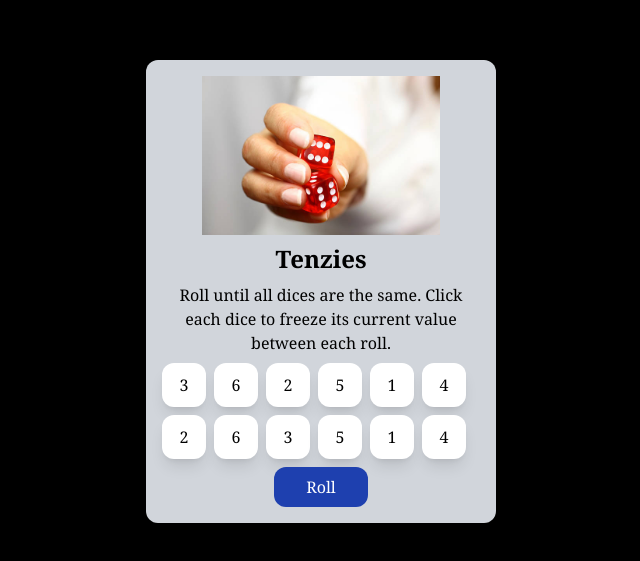
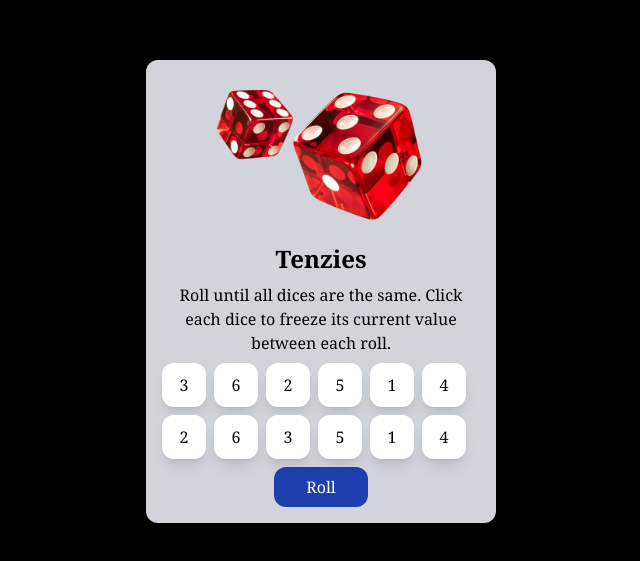
Before and after one commit to sibandadonty/reactjs-practise, a React (Vite) app: page / in a window 1280 px wide. Shown: the part 109-670 px from the top of the page, without its empty margins (319-959 px from the left). Built offline with nearby package versions, Linux system fonts and the light colour scheme.

Commit message:
added new image with no background

```diff
--- a/src/App.jsx
+++ b/src/App.jsx
@@ -68,7 +68,7 @@ function App() {
   return (
     <div className="bg-black w-full h-screen flex items-center justify-center font-serif">
       <div className="bg-gray-300 max-w-[350px] p-4 shadow-md rounded-xl flex items-center justify-center flex-col gap-2">
-        <img src="./tenzies-2.jpg" alt="dice image" className="w-3/4" />
+        <img src="./tenzies-3.png" alt="dice image" className="w-3/4" />
         <h3 className="text-center text-2xl font-bold">Tenzies</h3>
         <p className="text-center">
           Roll until all dices are the same. Click each dice to freeze its
```
Also changed, not shown: public/tenzies-3.png (added).
